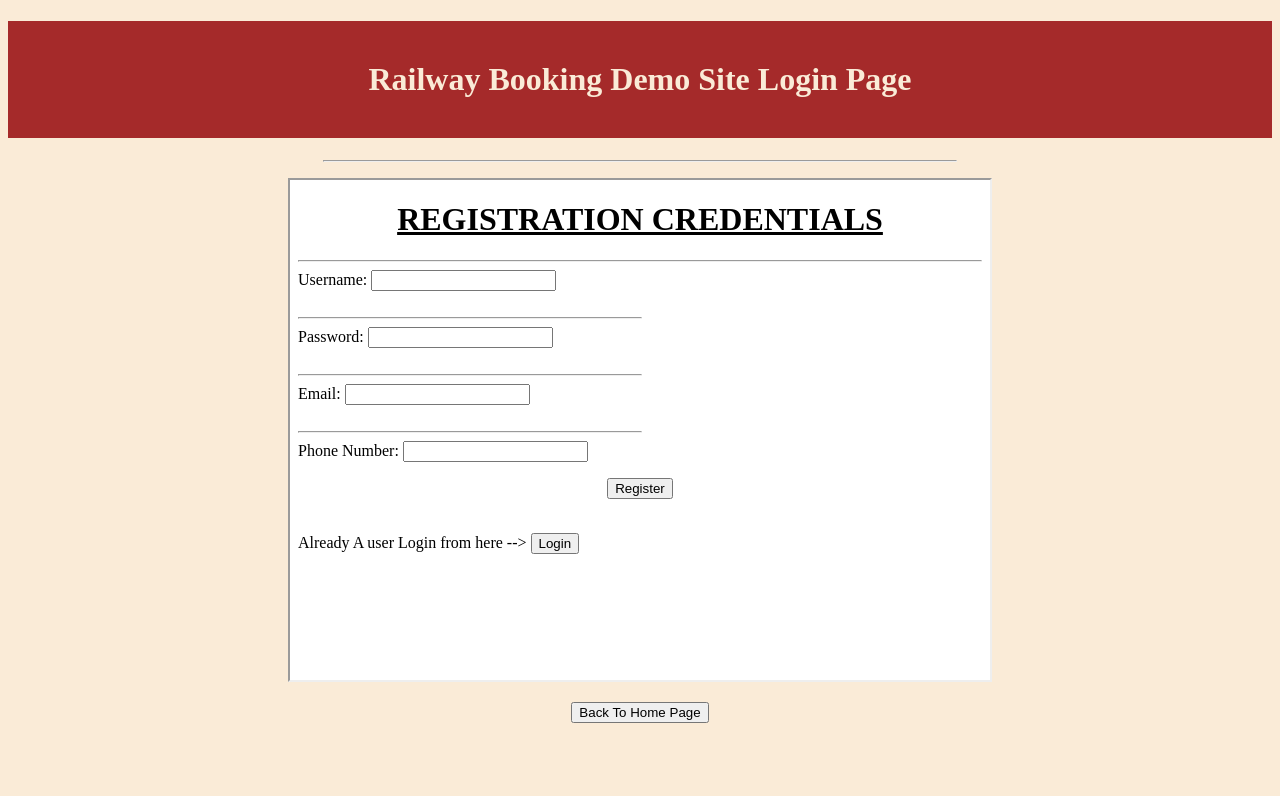
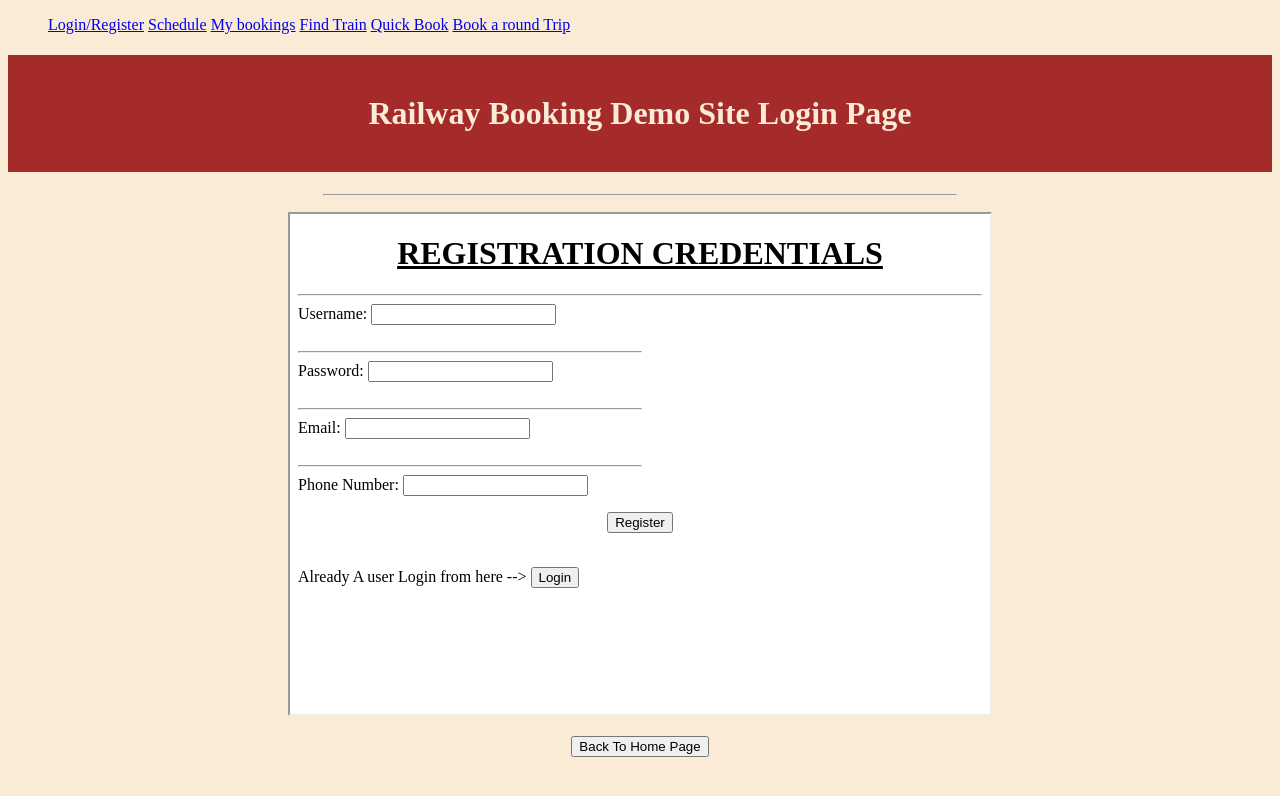
Before and after one commit to tirthanprajapati/Web-Dev-Learning, a plain HTML site: page Learning Project/Railway Web Page/Login_page.html in a window 1280 px wide. Drawn offline with Linux system fonts and the light colour scheme.

Commit message:
Add files via upload

```diff
--- a/Learning Project/Railway Web Page/Login_page.html
+++ b/Learning Project/Railway Web Page/Login_page.html
@@ -8,6 +8,16 @@
     <link rel="icon" type="image/x-icon" href="images\switch.ico">
     <link rel="stylesheet" href="Login_page.css">
     <base href="Home_Page.html" target="_parent">
+    <nav>
+    <ul>
+        <a href="Login_page.html">Login/Register</a>
+        <a href="#Schedule">Schedule</a>
+        <a href="#My bookings">My bookings</a>
+        <a href="#lol">Find Train</a>
+        <a href="#Schedu">Quick Book</a>
+        <a href="#Mykings">Book a round Trip</a>
+    </ul>
+    </nav>
 </head>
 <body>
     <h1 id="heading">Railway Booking Demo Site Login Page</h1>
```
